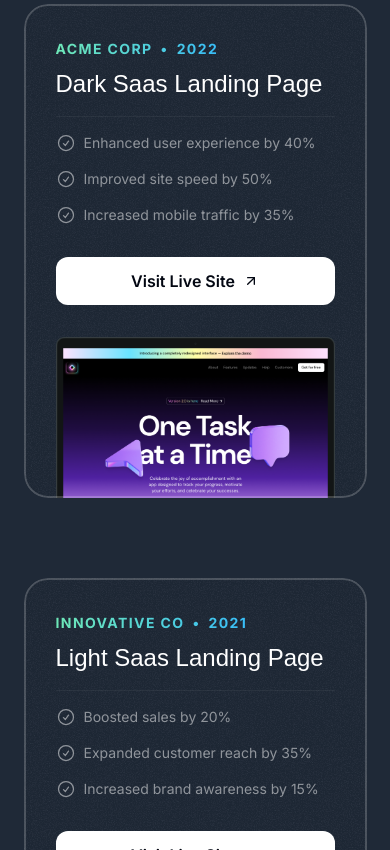
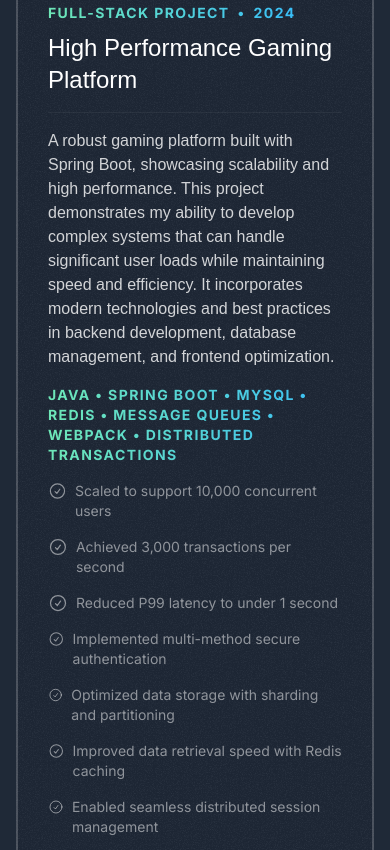
Before and after one commit to iamy8000/my_portfolio, a Next.js app: page / in a window 390 px wide. Shown: the part 4534-5384 px from the top of the page. Built offline with nearby package versions, Linux system fonts and the light colour scheme; a web font is replaced by a local one.

Commit message:
add project content

```diff
--- a/src/app/globals.css
+++ b/src/app/globals.css
@@ -14,6 +14,6 @@
 
 @layer utilities {
   .container {
-    @apply lg:max-w-5xl;
+    /* @apply lg:max-w-5xl; */
   }
 }
--- a/src/sections/Projects.tsx
+++ b/src/sections/Projects.tsx
@@ -10,48 +10,101 @@ import { SectionHeader } from "@/components/SectionHeader";
 
 const portfolioProjects = [
   {
-    company: "Acme Corp",
-    year: "2022",
-    title: "Dark Saas Landing Page",
+    company: "Full-Stack Project",
+    year: "2024",
+    title: "High Performance Gaming Platform",
+    introduction:
+      "A robust gaming platform built with Spring Boot, showcasing scalability and high performance. This project demonstrates my ability to develop complex systems that can handle significant user loads while maintaining speed and efficiency. It incorporates modern technologies and best practices in backend development, database management, and frontend optimization.",
+    technology: [
+      "Java",
+      "Spring Boot",
+      "MySQL",
+      "Redis",
+      "Message Queues",
+      "Webpack",
+      "Distributed Transactions",
+    ],
     results: [
-      { title: "Enhanced user experience by 40%" },
-      { title: "Improved site speed by 50%" },
-      { title: "Increased mobile traffic by 35%" },
+      { title: "Scaled to support 10,000 concurrent users" },
+      { title: "Achieved 3,000 transactions per second" },
+      { title: "Reduced P99 latency to under 1 second" },
+      { title: "Implemented multi-method secure authentication" },
+      { title: "Optimized data storage with sharding and partitioning" },
+      { title: "Improved data retrieval speed with Redis caching" },
+      { title: "Enabled seamless distributed session management" },
+      { title: "Enhanced frontend performance with Webpack" },
+      { title: "Implemented dynamic resource loading" },
     ],
     link: "https://youtu.be/4k7IdSLxh6w",
     image: darkSaasLandingPage,
   },
   {
-    company: "Innovative Co",
-    year: "2021",
-    title: "Light Saas Landing Page",
+    company: "Distributed System",
+    year: "2024",
+    title: "Distributed KV Storage System",
+    introduction:
+      "A high-performance distributed Key-Value storage system built in Java, leveraging the Raft consensus algorithm to achieve strong consistency and high availability. This project demonstrates advanced distributed systems concepts, optimizations, and my ability to design scalable, fault-tolerant systems that maintain data integrity even in challenging network conditions.",
+    technology: [
+      "Java",
+      "Raft Consensus",
+      "Distributed Systems",
+      "WAL",
+      "Docker",
+      "Kubernetes",
+    ],
     results: [
-      { title: "Boosted sales by 20%" },
-      { title: "Expanded customer reach by 35%" },
-      { title: "Increased brand awareness by 15%" },
+      { title: "Achieved 20,000 QPS for 4KB mixed read/write operations" },
+      { title: "Maintained P99 latency of 800ms" },
+      { title: "Implemented Raft consensus for strong consistency" },
+      { title: "Enabled seamless horizontal scaling with consistent hashing" },
+      {
+        title:
+          "Optimized read performance with asynchronous Apply, ReadIndex, and FollowerRead. ",
+      },
+      {
+        title:
+          "Reduced unnecessary leader elections by 80% by implememting Prevote mechanisms",
+      },
+      { title: "Decreased deployment time by 95% with containerization" },
+      { title: "Reduced system downtime by 90% through automated failover" },
+      { title: "Engineered dynamic data partitioning for load balancing" },
     ],
     link: "https://youtu.be/7hi5zwO75yc",
     image: lightSaasLandingPage,
   },
   {
-    company: "Quantum Dynamics",
+    company: "Mern Stack Project",
     year: "2023",
-    title: "AI Startup Landing Page",
+    title: "Kanbas Course Management System",
+    introduction:
+      "A comprehensive educational platform built with React, Redux, and MongoDB, designed to streamline course management and registration for students and faculty. This project showcases my full-stack development skills, focusing on creating a scalable, user-friendly system with robust backend functionality.",
+    technology: [
+      "React",
+      "Node.js",
+      "Express",
+      "MongoDB",
+      "Redux",
+      "Material-UI",
+    ],
     results: [
-      { title: "Enhanced user experience by 40%" },
-      { title: "Improved site speed by 50%" },
-      { title: "Increased mobile traffic by 35%" },
+      { title: "Developed a seamless course management interface with React and Redux" },
+      { title: "Engineered a scalable multi-session backend using Node.js and Express.js" },
+      { title: "Created automatic grading functionality to enhance efficiency" },
+      { title: "Designed and implemented RESTful APIs for data management" },
+      { title: "Optimized for real-time course creation and updates" },
+      { title: "Deployed application across Netlify, Render, and MongoDB Atlas" },
+      { title: "Streamlined course registration process for students and faculty" }
     ],
     link: "https://youtu.be/Z7I5uSRHMHg",
     image: aiStartupLandingPage,
   },
 ];
 
-export const ProjectsSection = ({id}:{id:string}) => {
+export const ProjectsSection = ({ id }: { id: string }) => {
   return (
     <section id={id} className="pb-16 lg:py-24">
-      <div className="container">
-      <SectionHeader
+      <div className="container max-w-[1500px] mx-auto">
+        <SectionHeader
           title=""
           eyebrow="Feature Projects"
           description="See how I transformed concepts into engaging digital experiences."
@@ -71,8 +124,8 @@ export const ProjectsSection = ({id}:{id:string}) => {
           {portfolioProjects.map((project, projectIndex) => (
             <Card
               key={project.title}
-              className="px-8 pt-8 pb-0 md:pt-12 md:px-10 lg:pt-16 lg:px-20 sticky top-16"
-              style ={{
+              className="px-8 pt-8 pb-0 md:pt-12 md:px-10 lg:pt-16 lg:px-20 sticky top-16 lg:min-h-[600px]"
+              style={{
                 top: `calc(64px + ${projectIndex * 40}px`,
               }}
             >
@@ -89,16 +142,30 @@ export const ProjectsSection = ({id}:{id:string}) => {
                   </h3>
                   <hr className="boarder-t-2 border-white/5 mt-4 md:mt-5" />
                   <ul className="flex flex-col gap-4 mt-4 md:mt-5">
+                    <li className="text-white/80 text-semibold font-serif text-base md:text-lg lg:text-lg ">
+                      {project.introduction}
+                    </li>
+                    <div className="bg-gradient-to-r from-emerald-300 to-sky-400 font-bold uppercase tracking-widest text-sm text-transparent bg-clip-text">
+                      {/* <span>Technology Stack</span> */}
+                      <div>{project.technology.join(" • ")}</div>
+                    </div>
                     {project.results.map((result) => (
-                      <li key={result.title} className="flex gap-2 text-sm md:text-base text-white/50">
+                      <li
+                        key={result.title}
+                        className="flex gap-2 text-sm md:text-base text-white/50"
+                      >
                         <CheckCircleIcon className="size-5 md:size-6" />
                         <span>{result.title}</span>
                       </li>
                     ))}
                   </ul>
                   <a href={project.link}>
-                    <button className="bg-white text-gray-950 h-12 w-full md:w-auto px-6 rounded-xl font-semibold inline-flex items-center justify-center gap-2 mt-8">
+                    <button className="bg-white text-gray-950 h-12 w-full md:w-auto px-6 rounded-xl font-semibold inline-flex items-center justify-center gap-2 mt-8 hover:bg-gray-200 hover:text-gray-900 transition-colors duration-300">
                       <span>Visit Live Site</span>
+                      <ArrowUpRightIcon className="size-4" />
+                    </button>
+                    <button className="bg-white text-gray-950 ml-5 h-12 w-full md:w-auto px-6 rounded-xl font-semibold inline-flex items-center justify-center gap-2 mt-8 hover:bg-gray-200 hover:text-gray-900 transition-colors duration-300">
+                      <span>Github Repo</span>
                       <ArrowUpRightIcon className="size-4" />
                     </button>
                   </a>
```
